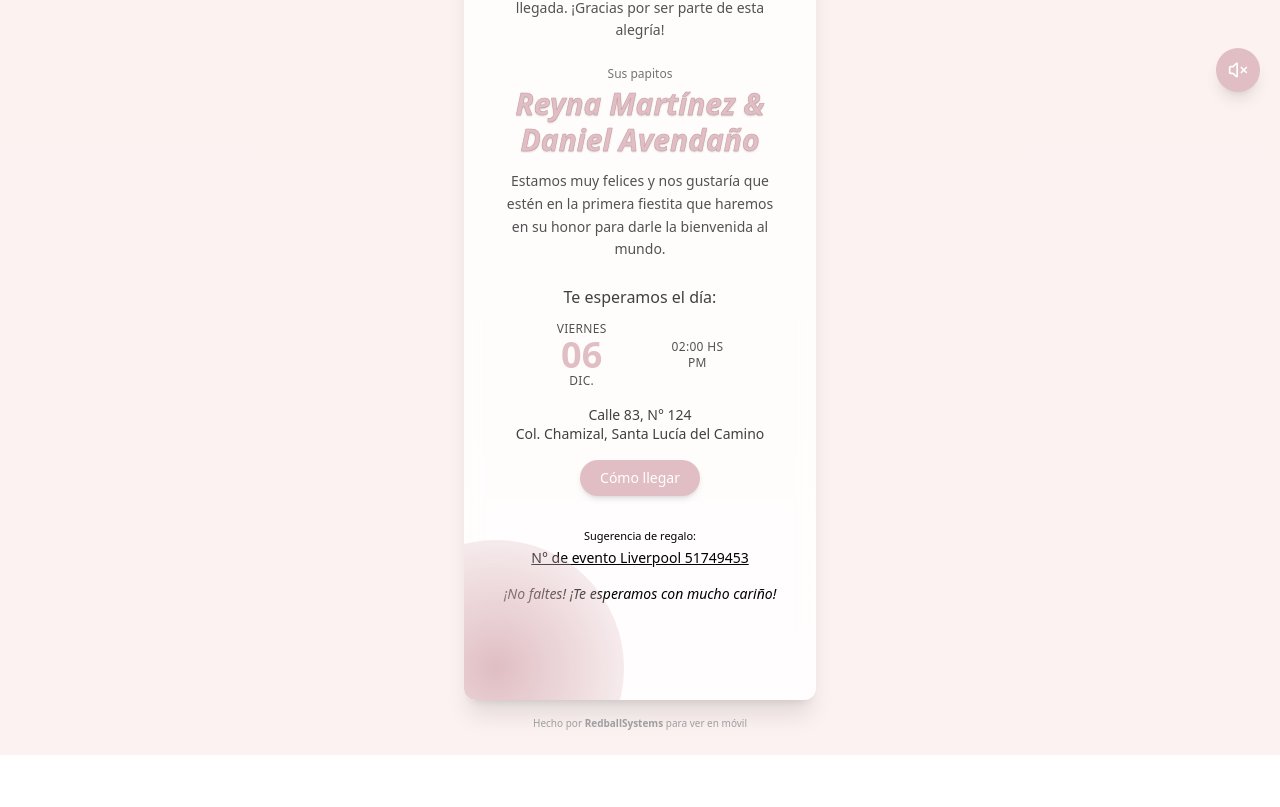
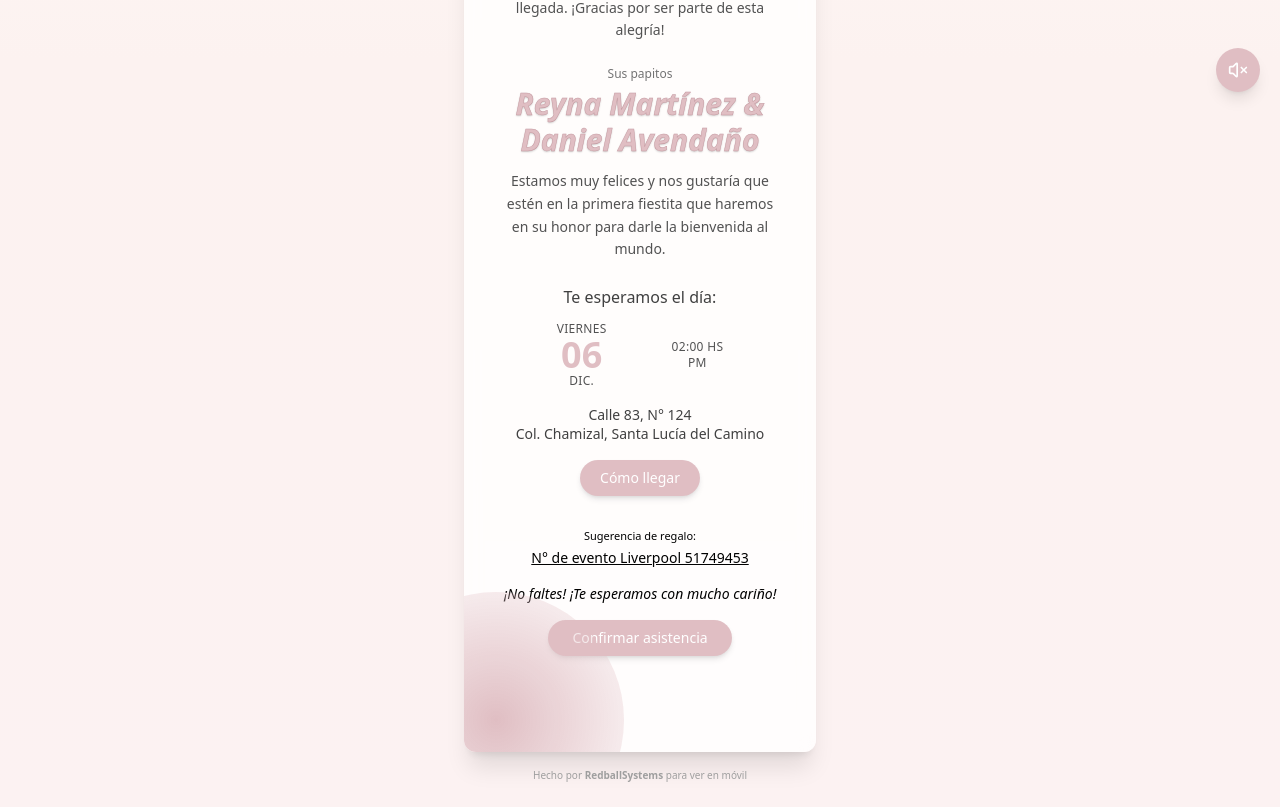
Before and after one commit to redballsys/invitacion_baby, a React (Vite) app: page / in a window 1280 px wide. Shown: the part 688-1495 px from the top of the page. Before the commit the page ends 1443 px from the top, so only its background shows below. Built offline with nearby package versions, Linux system fonts and the light colour scheme.

Commit message:
Update InvitacionBabyShower.jsx

```diff
--- a/src/InvitacionBabyShower.jsx
+++ b/src/InvitacionBabyShower.jsx
@@ -28,7 +28,7 @@ export default function InvitacionBabyShower() {
         const enableSound = () => {
             if (!audioRef.current) return;
             if (!isPlaying) {
-        audioRef.current.play().then(() => setIsPlaying(true)).catch(() => {});
+                audioRef.current.play().then(() => setIsPlaying(true)).catch(() => { });
             }
             window.removeEventListener("touchstart", enableSound);
             window.removeEventListener("click", enableSound);
@@ -45,7 +45,7 @@ export default function InvitacionBabyShower() {
         const a = audioRef.current;
         if (!a) return;
         if (a.paused) {
-      a.play().then(() => setIsPlaying(true)).catch(() => {});
+            a.play().then(() => setIsPlaying(true)).catch(() => { });
         } else {
             a.pause();
             setIsPlaying(false);
@@ -209,6 +209,14 @@ export default function InvitacionBabyShower() {
                                 <p className="mt-4 text-sm text-black italic">¡No faltes! ¡Te esperamos con mucho cariño!</p>
                             </motion.div>
                         </motion.div>
+                        <a
+                            href="https://wa.me/529511162091?text=¡Hola!%20Confirmo%20mi%20asistencia%20al%20Baby%20Shower%20de%20Daniela%20Arleth.%20💖"
+                            target="_blank"
+                            rel="noreferrer"
+                            className="block mt-4 mx-auto w-max bg-[--rose] hover:bg-[--blush] text-white font-medium text-sm py-2 px-6 rounded-full shadow-md"
+                        >
+                            Confirmar asistencia
+                        </a>
                         <br></br>
                         <br></br>
                         <br></br>
```
Lines whose indentation alone changed are shown as unchanged.
